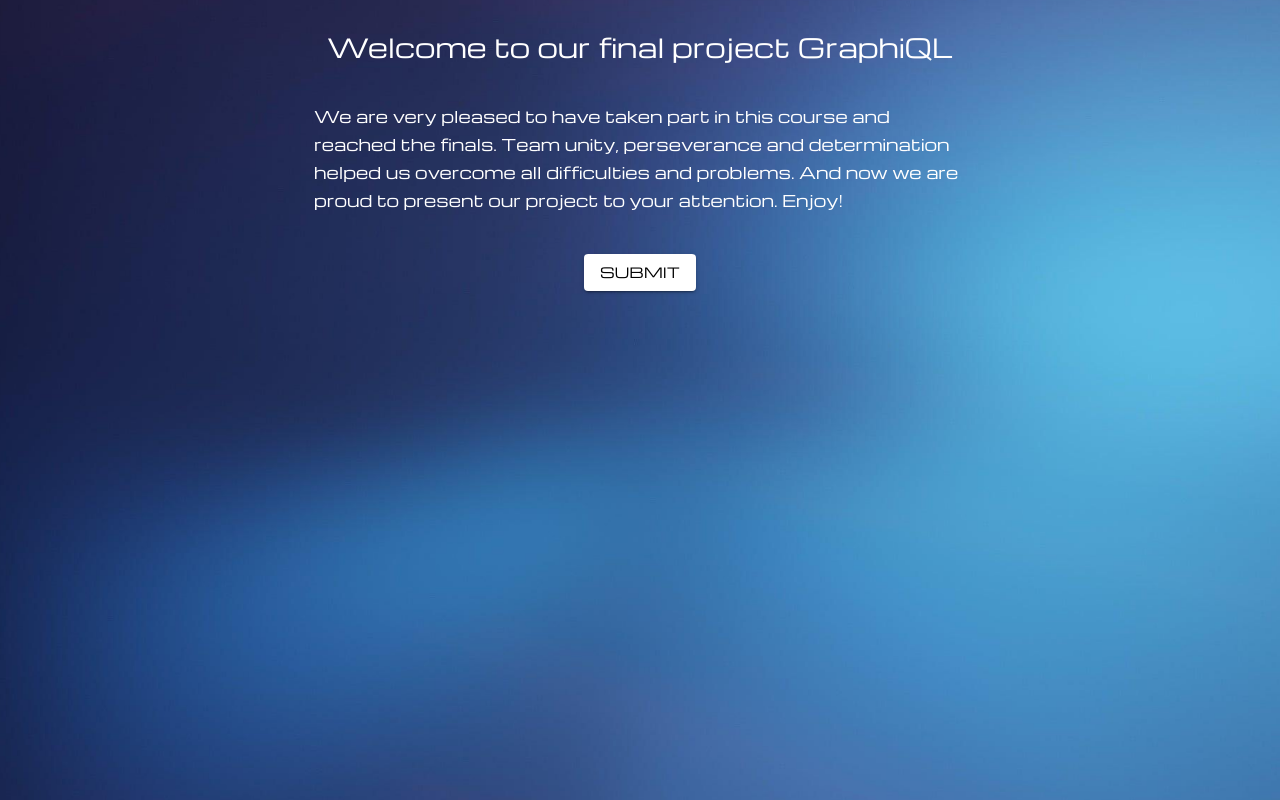
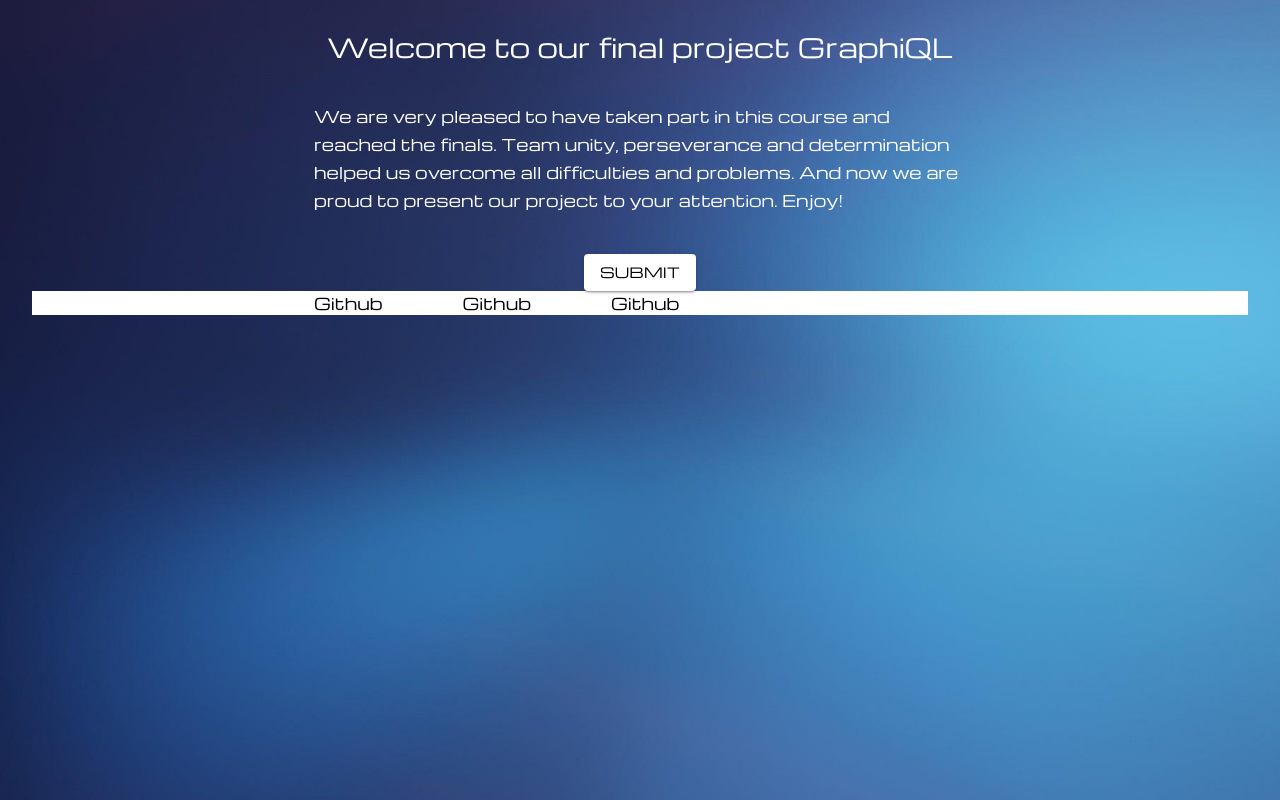
Before and after one commit to ElizavetaRazumenko/graphiql-app, a React (Vite) app: page / in a window 1280 px wide. Built offline with nearby package versions, Linux system fonts and the light colour scheme.

Commit message:
feat[task-9]: add links to the github, add footer container

```diff
--- a/src/components/Footer/index.tsx
+++ b/src/components/Footer/index.tsx
@@ -1,8 +1,34 @@
-import React from 'react';
+import { Stack } from '@mui/material';
+import { Link } from '../Link';
+import { FooterContainer } from '../FooterContainer';
 import { Wrapper } from '../Wrapper';
 
 const Footer = () => {
-  return <Wrapper></Wrapper>;
+  return (
+    <FooterContainer>
+      <Wrapper>
+        <Stack direction="row" justifyContent="space-between">
+          <Stack direction="row" spacing={10}>
+            <Link
+              href="https://github.com/ElizavetaRazumenko"
+              title="ElizavetaRazumenko"
+            >
+              Github
+            </Link>
+            <Link href="https://github.com/vpyadus" title="vpyadus">
+              Github
+            </Link>
+            <Link
+              href="https://github.com/AlexeiIsProgrammer"
+              title="AlexeiIsProgrammer"
+            >
+              Github
+            </Link>
+          </Stack>
+        </Stack>
+      </Wrapper>
+    </FooterContainer>
+  );
 };
 
 export default Footer;
--- /dev/null
+++ b/src/components/FooterContainer/index.tsx
@@ -0,0 +1,7 @@
+import { ContainerProps as MaterialContainerProps } from '@mui/material/Container';
+import { styled } from '@mui/material/styles';
+import { Box } from '@mui/material';
+
+export const FooterContainer = styled(Box)<MaterialContainerProps>(() => ({
+  background: '#fff',
+}));
--- /dev/null
+++ b/src/components/Link/index.tsx
@@ -0,0 +1,9 @@
+import MaterialLink, {
+  LinkProps as MaterialLinkProps,
+} from '@mui/material/Link';
+import { styled } from '@mui/material/styles';
+
+export const Link = styled(MaterialLink)<MaterialLinkProps>(() => ({
+  textDecoration: 'none',
+  color: '#000',
+}));
```
